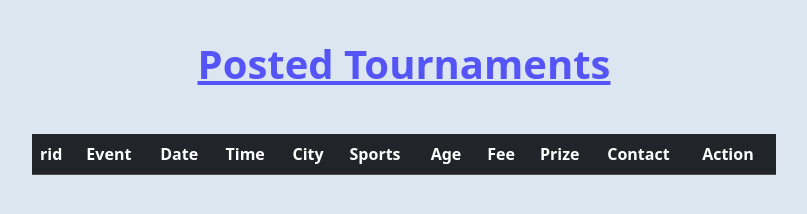
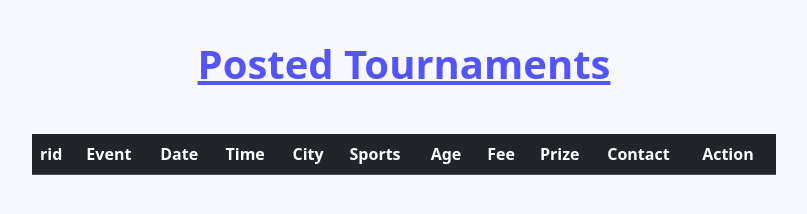
Before and after one commit to Kananrealjava/skillmesh, a website: page public/tournamentsManager.html in a window 1280 px wide. Shown: the whole page, without its empty margins (236-1043 px from the left). Drawn offline with nearby package versions, Linux system fonts and the light colour scheme; no server answers.

Commit message:
Update tournamentsManager.html

```diff
--- a/public/tournamentsManager.html
+++ b/public/tournamentsManager.html
@@ -66,7 +66,7 @@
 </script>
 
 
-<body ng-app="kuchModule" ng-controller="kuchController" ng-init="doFetchAll();" style="background-color: rgb(219, 230, 241);">
+<body ng-app="kuchModule" ng-controller="kuchController" ng-init="doFetchAll();" style="background-color: ghostwhite;">
     <div class="container mt-4 ">
 
         <div class="col-md-8 offset-md-2">
```
